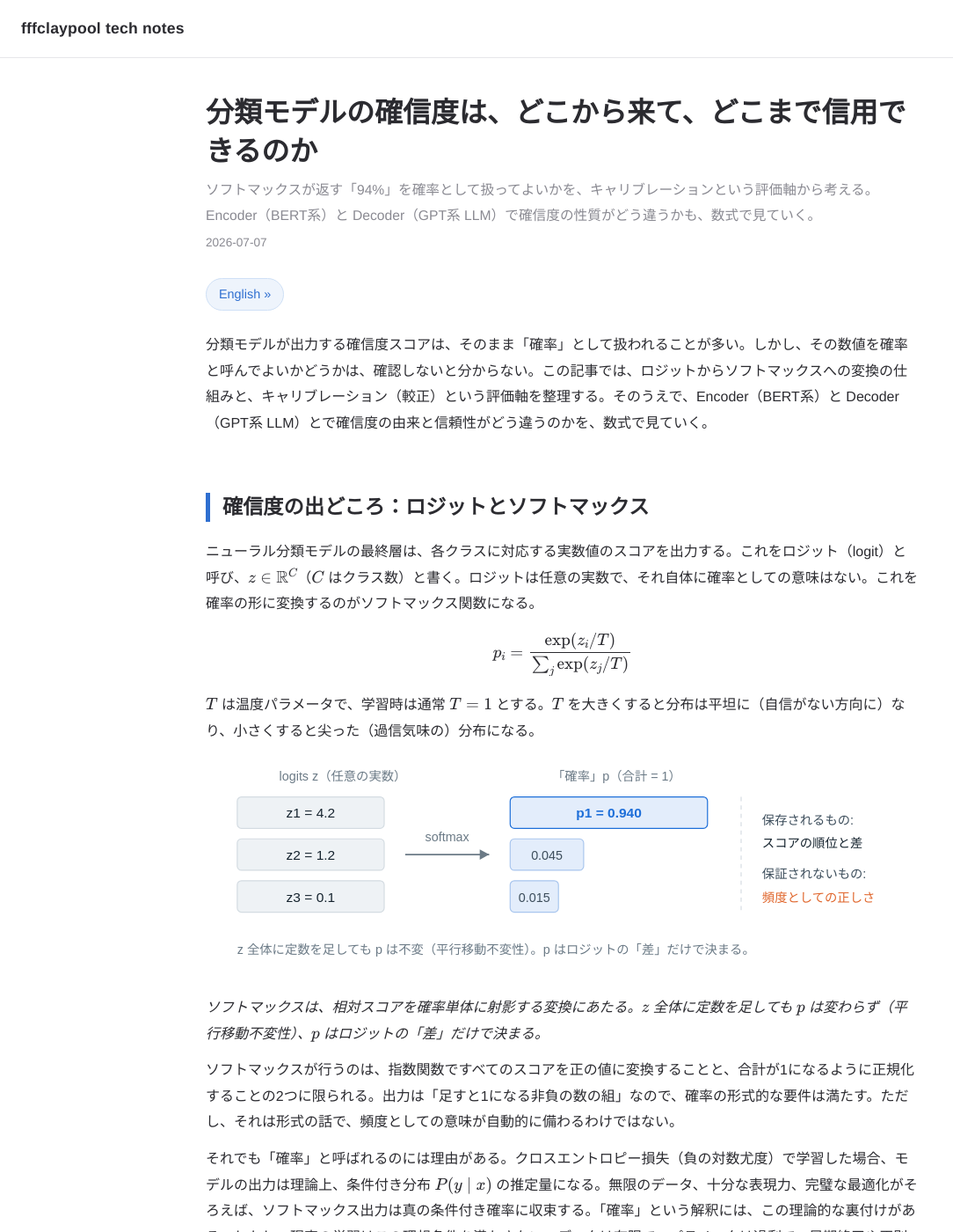
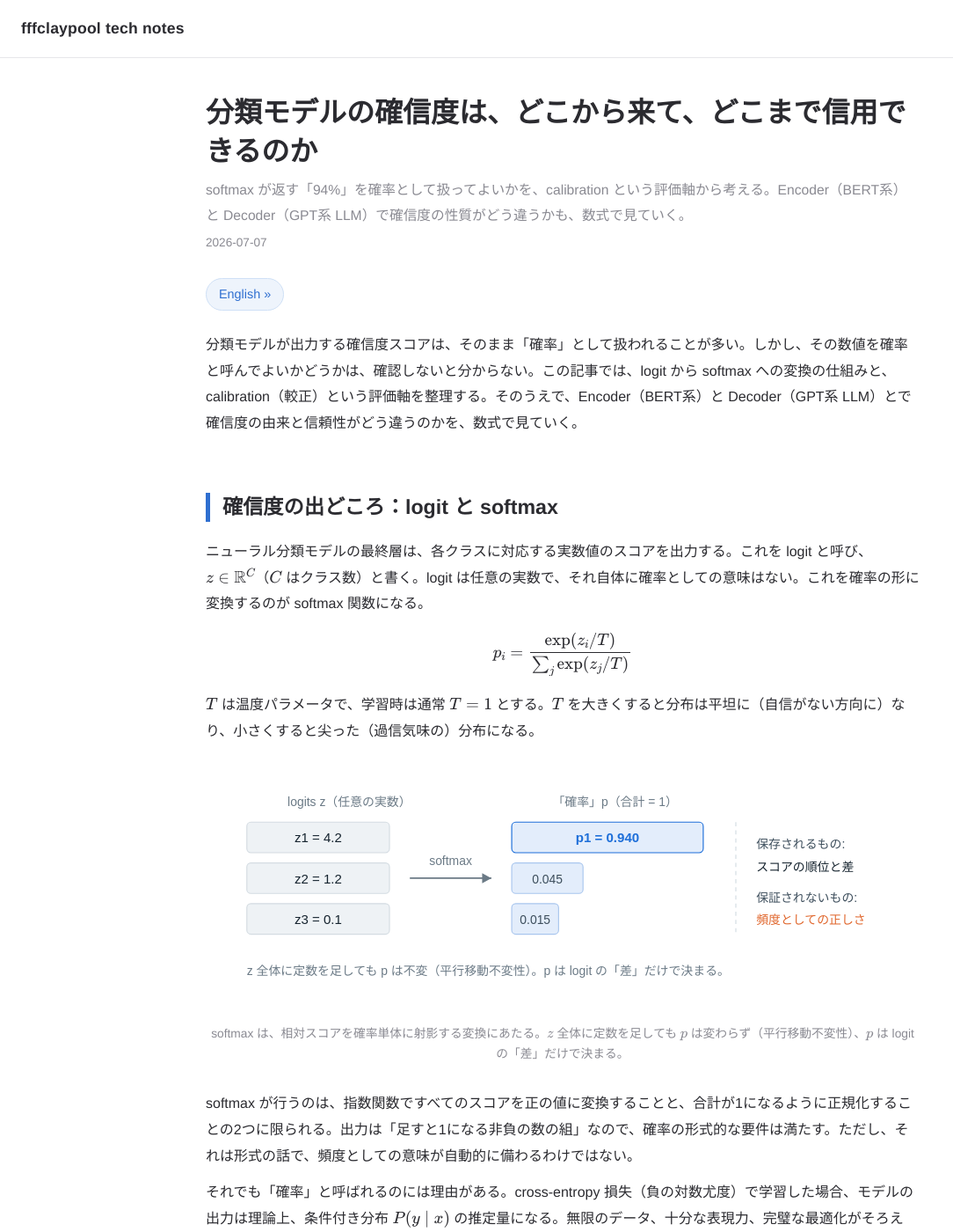
Before and after one commit to fffclaypool/blog, a Jekyll site: the page built from _posts/2026-07-07-classification-confidence.md, in a window 1280 px wide and 1400 px high. Shown: the whole window at 88% size, without its empty margins (0-1084 px from the left). Built offline with Jekyll 4.4.1, drawn with Linux system fonts in a browser that asks for light colours; some of the changed text lies outside the part shown.

Commit message:
Use English terms and figure captions in classification confidence article; shorten chatbot evaluation description

````diff
--- a/_posts/2026-07-07-classification-confidence.md
+++ b/_posts/2026-07-07-classification-confidence.md
@@ -1,7 +1,7 @@
 ---
 layout: post
 title: "分類モデルの確信度は、どこから来て、どこまで信用できるのか"
-description: "ソフトマックスが返す「94%」を確率として扱ってよいかを、キャリブレーションという評価軸から考える。Encoder（BERT系）と Decoder（GPT系 LLM）で確信度の性質がどう違うかも、数式で見ていく。"
+description: "softmax が返す「94%」を確率として扱ってよいかを、calibration という評価軸から考える。Encoder（BERT系）と Decoder（GPT系 LLM）で確信度の性質がどう違うかも、数式で見ていく。"
 date: 2026-07-07 13:00:00
 lang: ja
 ref: classification-confidence
@@ -10,11 +10,11 @@ translation: /en/classification-confidence/
 translation_label: "English"
 ---
 
-分類モデルが出力する確信度スコアは、そのまま「確率」として扱われることが多い。しかし、その数値を確率と呼んでよいかどうかは、確認しないと分からない。この記事では、ロジットからソフトマックスへの変換の仕組みと、キャリブレーション（較正）という評価軸を整理する。そのうえで、Encoder（BERT系）と Decoder（GPT系 LLM）とで確信度の由来と信頼性がどう違うのかを、数式で見ていく。
+分類モデルが出力する確信度スコアは、そのまま「確率」として扱われることが多い。しかし、その数値を確率と呼んでよいかどうかは、確認しないと分からない。この記事では、logit から softmax への変換の仕組みと、calibration（較正）という評価軸を整理する。そのうえで、Encoder（BERT系）と Decoder（GPT系 LLM）とで確信度の由来と信頼性がどう違うのかを、数式で見ていく。
 
-## 確信度の出どころ：ロジットとソフトマックス
+## 確信度の出どころ：logit と softmax
 
-ニューラル分類モデルの最終層は、各クラスに対応する実数値のスコアを出力する。これをロジット（logit）と呼び、$$z \in \mathbb{R}^C$$（$$C$$ はクラス数）と書く。ロジットは任意の実数で、それ自体に確率としての意味はない。これを確率の形に変換するのがソフトマックス関数になる。
+ニューラル分類モデルの最終層は、各クラスに対応する実数値のスコアを出力する。これを logit と呼び、$$z \in \mathbb{R}^C$$（$$C$$ はクラス数）と書く。logit は任意の実数で、それ自体に確率としての意味はない。これを確率の形に変換するのが softmax 関数になる。
 
 $$
 p_i = \frac{\exp(z_i / T)}{\sum_{j} \exp(z_j / T)}
@@ -22,49 +22,51 @@ $$
 
 $$T$$ は温度パラメータで、学習時は通常 $$T = 1$$ とする。$$T$$ を大きくすると分布は平坦に（自信がない方向に）なり、小さくすると尖った（過信気味の）分布になる。
 
-![ロジットからソフトマックスへの変換。相対スコアの順位と差は保存されるが、頻度としての正しさは保証されない]({{ '/assets/img/logits-softmax.svg' | relative_url }})
+<figure>
+  <img src="{{ '/assets/img/logits-softmax.svg' | relative_url }}" alt="logit から softmax への変換。相対スコアの順位と差は保存されるが、頻度としての正しさは保証されない">
+  <figcaption>softmax は、相対スコアを確率単体に射影する変換にあたる。\(z\) 全体に定数を足しても \(p\) は変わらず（平行移動不変性）、\(p\) は logit の「差」だけで決まる。</figcaption>
+</figure>
 
-*ソフトマックスは、相対スコアを確率単体に射影する変換にあたる。$$z$$ 全体に定数を足しても $$p$$ は変わらず（平行移動不変性）、$$p$$ はロジットの「差」だけで決まる。*
+softmax が行うのは、指数関数ですべてのスコアを正の値に変換することと、合計が1になるように正規化することの2つに限られる。出力は「足すと1になる非負の数の組」なので、確率の形式的な要件は満たす。ただし、それは形式の話で、頻度としての意味が自動的に備わるわけではない。
 
-ソフトマックスが行うのは、指数関数ですべてのスコアを正の値に変換することと、合計が1になるように正規化することの2つに限られる。出力は「足すと1になる非負の数の組」なので、確率の形式的な要件は満たす。ただし、それは形式の話で、頻度としての意味が自動的に備わるわけではない。
+それでも「確率」と呼ばれるのには理由がある。cross-entropy 損失（負の対数尤度）で学習した場合、モデルの出力は理論上、条件付き分布 $$P(y \mid x)$$ の推定量になる。無限のデータ、十分な表現力、完璧な最適化がそろえば、softmax 出力は真の条件付き確率に収束する。「確率」という解釈には、この理論的な裏付けがある。しかし、現実の学習はこの理想条件を満たさない。データは有限で、パラメータは過剰で、早期終了や正則化が入り、学習分布と運用分布もずれる。これらが重なって、出力は真の確率から離れていく。
 
-それでも「確率」と呼ばれるのには理由がある。クロスエントロピー損失（負の対数尤度）で学習した場合、モデルの出力は理論上、条件付き分布 $$P(y \mid x)$$ の推定量になる。無限のデータ、十分な表現力、完璧な最適化がそろえば、ソフトマックス出力は真の条件付き確率に収束する。「確率」という解釈には、この理論的な裏付けがある。しかし、現実の学習はこの理想条件を満たさない。データは有限で、パラメータは過剰で、早期終了や正則化が入り、学習分布と運用分布もずれる。これらが重なって、出力は真の確率から離れていく。
+## 「確率」と呼べる条件：calibration
 
-## 「確率」と呼べる条件：キャリブレーション
-
-確信度が信用できるかどうかを測る概念を、キャリブレーション（較正）と呼ぶ。「確信度0.9と言った予測を集めたとき、そのうち実際に約90%が正解している」状態を well-calibrated と呼ぶ。
+確信度が信用できるかどうかを測る概念を、calibration（較正）と呼ぶ。「確信度0.9と言った予測を集めたとき、そのうち実際に約90%が正解している」状態を well-calibrated と呼ぶ。
 
 $$
 P(\hat{y} = y \mid \mathrm{conf} = p) = p \quad \text{for all } p \in [0, 1]
 $$
 
-これを可視化したものが信頼度ダイアグラム（reliability diagram）で、確信度をビンに区切り、各ビンの平均確信度と実際の正解率をプロットする。点が対角線に乗れば理想的で、対角線より下に落ちれば「過信（overconfident）」を表す。ビンごとの差を重み付き平均したものは ECE（Expected Calibration Error）と呼ばれ、代表的なキャリブレーション指標として使われる。
+これを可視化したものが信頼度ダイアグラム（reliability diagram）で、確信度をビンに区切り、各ビンの平均確信度と実際の正解率をプロットする。点が対角線に乗れば理想的で、対角線より下に落ちれば「過信（overconfident）」を表す。ビンごとの差を重み付き平均したものは ECE（Expected Calibration Error）と呼ばれ、代表的な calibration 指標として使われる。
 
-![信頼度ダイアグラム。過信したモデルの曲線は対角線より下に沈む]({{ '/assets/img/reliability-diagram.svg' | relative_url }})
+<figure>
+  <img src="{{ '/assets/img/reliability-diagram.svg' | relative_url }}" alt="信頼度ダイアグラム。過信したモデルの曲線は対角線より下に沈む">
+  <figcaption>信頼度ダイアグラム。「確信度0.95」の予測群の実際の正解率が0.82しかない、というのが典型的な過信のパターンになる。</figcaption>
+</figure>
 
-*信頼度ダイアグラム。「確信度0.95」の予測群の実際の正解率が0.82しかない、というのが典型的な過信のパターンになる。*
+現代の深いニューラルネットワークには、系統的に過信する傾向がある（Guo et al., 2017）。この研究は、モデルが大きく深くなるほど calibration が悪化することを示した。また、検証セットで温度 $$T$$ を1つ学習するだけの温度スケーリング（temperature scaling）が、補正として有効なことも示している。
 
-現代の深いニューラルネットワークには、系統的に過信する傾向がある（Guo et al., 2017）。この研究は、モデルが大きく深くなるほどキャリブレーションが悪化することを示した。また、検証セットで温度 $$T$$ を1つ学習するだけの温度スケーリング（temperature scaling）が、補正として有効なことも示している。
-
-キャリブレーションは、精度とは独立の性質を持つ。精度99%でも常に「確信度100%」を出すモデルは較正が悪く、精度60%でも確信度が実際の正解率と合っているモデルは較正が良い。「当たるか」と「自信の申告が正確か」は、別の軸として扱う。
+calibration は、精度とは独立の性質を持つ。精度99%でも常に「確信度100%」を出すモデルは較正が悪く、精度60%でも確信度が実際の正解率と合っているモデルは較正が良い。「当たるか」と「自信の申告が正確か」は、別の軸として扱う。
 
 ## Encoder の確信度（BERT系）
 
-BERT・RoBERTa・DeBERTa に代表される Encoder モデルでの分類は、構造が単純になっている。入力全体を双方向に読み込み、`[CLS]` トークン（またはプーリングした表現）の上に分類ヘッド（線形層）を載せる。出力次元はクラス数 $$C$$ と同じで、そこにソフトマックスをかける。この構造には次の特徴がある。
+BERT・RoBERTa・DeBERTa に代表される Encoder モデルでの分類は、構造が単純になっている。入力全体を双方向に読み込み、`[CLS]` トークン（またはプーリングした表現）の上に分類ヘッド（線形層）を載せる。出力次元はクラス数 $$C$$ と同じで、そこに softmax をかける。この構造には次の特徴がある。
 
-- ラベル空間が閉じている。出力は必ず $$C$$ 個のロジットで、確率は $$C$$ 個の候補への分配として一貫して定義される。
-- タスク専用に最適化されている。分類ヘッドはそのタスクのクロスエントロピーだけで学習されるので、確信度は訓練分布を直接反映する。
+- ラベル空間が閉じている。出力は必ず $$C$$ 個の logit で、確率は $$C$$ 個の候補への分配として一貫して定義される。
+- タスク専用に最適化されている。分類ヘッドはそのタスクの cross-entropy だけで学習されるので、確信度は訓練分布を直接反映する。
 - 出力の解釈が安定している。同じ入力からは必ず同じ確率が出る。プロンプトの書き方や出力形式のゆらぎといった問題は起きない。
 
-この構造には弱点が2つある。まず、ファインチューニング後のモデルは過信しやすい。事前学習済みモデルを少量データで数エポック調整すると、訓練データをほぼ完全に記憶し、ロジットの差が極端に開く。その結果、確信度が0.99付近に張り付く「確信度の飽和」が起きやすい（Desai & Durrett, 2020）。
+この構造には弱点が2つある。まず、fine-tuning 後のモデルは過信しやすい。事前学習済みモデルを少量データで数エポック調整すると、訓練データをほぼ完全に記憶し、logit の差が極端に開く。その結果、確信度が0.99付近に張り付く「確信度の飽和」が起きやすい（Desai & Durrett, 2020）。
 
-次に、分布外（OOD）の入力に対して「分からない」と言えない。ソフトマックスは合計が1になるように正規化するので、感情分類モデルに法律文書を入れた場合のように訓練分布から外れた入力でも、どれかのクラスに高い確信度を割り当てることが多い。「どのクラスでもない」という出力は、構造上できない。
+次に、分布外（OOD）の入力に対して「分からない」と言えない。softmax は合計が1になるように正規化するので、感情分類モデルに法律文書を入れた場合のように訓練分布から外れた入力でも、どれかのクラスに高い確信度を割り当てることが多い。「どのクラスでもない」という出力は、構造上できない。
 
 一方で、Encoder の確信度は補正しやすい。ラベル空間が固定で検証セットも作りやすいので、温度スケーリング、Platt スケーリング、isotonic regression といった事後較正をそのまま適用できる。
 
 ```python
 # 温度スケーリングの最小実装（PyTorch）
-# 検証セットのロジットとラベルで T を1変数最適化する
+# 検証セットの logit とラベルで T を1変数最適化する
 import torch
 
 def fit_temperature(logits_val, labels_val):
@@ -90,7 +92,7 @@ GPT 系の Decoder モデルで分類を行う場合は、事情が大きく変
 
 ### 1. トークン確率（logprob）を読む
 
-プロンプトの次に来るトークンの分布から、ラベルに対応するトークンの確率を読み取る。理屈のうえでは Encoder のソフトマックスに最も近いが、固有の問題がいくつかある。
+プロンプトの次に来るトークンの分布から、ラベルに対応するトークンの確率を読み取る。理屈のうえでは Encoder の softmax に最も近いが、固有の問題がいくつかある。
 
 - 語彙全体と競合する。Encoder の確率は $$C$$ クラスへの分配だが、Decoder の確率は語彙 $$V$$（数万〜数十万トークン）全体への分配になる。ラベルトークンの確率は、「はい」「答えは」のような無関係な続きにも取られる。そのため、ラベル候補だけを取り出して再正規化する処理が実質的に必須になる。
 - 表面形が競合する（surface form competition）。同じ意味のラベルが「positive」「Positive」「ポジティブ」など複数の表記に分かれ、確率もそれらに分散する（Holtzman et al., 2021）。表記のバリエーションが多い概念ほど不利になる。
@@ -101,9 +103,9 @@ GPT 系の Decoder モデルで分類を行う場合は、事情が大きく変
 
 「答えと、その自信を0〜100%で述べよ」と指示して、モデル自身に数値を言わせる。logprob が取れない API でも使えるので、広く使われている。ただし、この数値は内部の確率計算を読み出したものではなく、「自信を報告する文章」として生成されたものなので、注意が必要になる。正解・不正解にかかわらず80〜95%あたりの値に集まる強い過信バイアスが、繰り返し報告されている（Xiong et al., 2023）。
 
-### RLHF はキャリブレーションを壊す
+### RLHF は calibration を壊す
 
-Decoder には、もう1つ特有の現象がある。事前学習直後のベースモデルはよく較正されているのに、RLHF を施すとキャリブレーションが劣化する。GPT-4 のテクニカルレポートには、事前学習済みモデルでは選択肢の確率がほぼ対角線に乗るのに対し、RLHF 後は較正が大きく崩れる、という比較が示されている。人間に好まれる断定的な応答への最適化が、確率分布を尖らせる方向に働くためだと解釈されている。チャット用に調整された LLM ほど、確信度を額面どおりには受け取れない。
+Decoder には、もう1つ特有の現象がある。事前学習直後のベースモデルはよく較正されているのに、RLHF を施すと calibration が劣化する。GPT-4 のテクニカルレポートには、事前学習済みモデルでは選択肢の確率がほぼ対角線に乗るのに対し、RLHF 後は較正が大きく崩れる、という比較が示されている。人間に好まれる断定的な応答への最適化が、確率分布を尖らせる方向に働くためだと解釈されている。チャット用に調整された LLM ほど、確信度を額面どおりには受け取れない。
 
 ## どこまで信用してよいか
 
@@ -126,14 +128,14 @@ Decoder には、もう1つ特有の現象がある。事前学習直後のベ
 
 | 観点 | Encoder（BERT系 + 分類ヘッド） | Decoder（GPT系 LLM） |
 | --- | --- | --- |
-| 確率の出どころ | 分類ヘッドのロジット → C クラスへのソフトマックス | 次トークン予測 → 語彙全体の分布からラベルを読む、または自信を言語化 |
+| 確率の出どころ | 分類ヘッドの logit → C クラスへの softmax | 次トークン予測 → 語彙全体の分布からラベルを読む、または自信を言語化 |
 | ラベル空間 | 閉じている（クラス数で固定） | 開いている（語彙全体と競合。再正規化が必要） |
 | 出力の安定性 | 決定的で安定 | プロンプト・few-shot 順序・表記ゆれに敏感 |
 | 典型的な歪み | 少量データでの FT による過信・確信度の飽和 | 表面形競合・長さバイアス・RLHF による較正劣化 |
 | 較正のしやすさ | 高い。温度スケーリング等が直接効く | 工夫が必要。候補への再正規化＋温度、self-consistency などを併用 |
 | 向いている場面 | ラベル固定・訓練データあり・閾値運用したい | ラベルが流動的・少数事例。確信度は補助信号にとどめる |
 
-ソフトマックスの出力は確率の形をした相対スコアで、確率として扱ってよいかどうかは、較正を検証して初めて判断できる。Encoder ではその検証と補正を行いやすく、Decoder では確率の取り出し方自体に注意点が多い。どちらの場合も、まず自分のデータで信頼度ダイアグラムを描いて確かめるのがよい。
+softmax の出力は確率の形をした相対スコアで、確率として扱ってよいかどうかは、較正を検証して初めて判断できる。Encoder ではその検証と補正を行いやすく、Decoder では確率の取り出し方自体に注意点が多い。どちらの場合も、まず自分のデータで信頼度ダイアグラムを描いて確かめるのがよい。
 
 ## 参考文献
 
````
Also changed, not shown: _posts/2026-07-07-classification-confidence-en.md (+8 -6 lines), _posts/2026-09-26-chatbot-evaluation-en.md (+1 -1 lines), _posts/2026-09-26-chatbot-evaluation.md (+1 -1 lines), assets/img/logits-softmax.svg.
